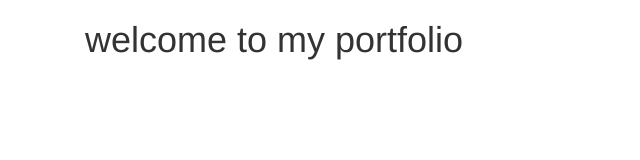
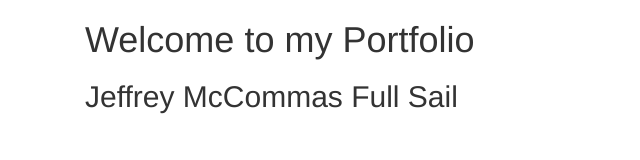
Before and after one commit to jeffmccommas/MDD, a plain HTML site: page index.html in a window 1280 px wide. Shown: the whole page, without its empty margins (0-640 px from the left). Drawn offline with Linux system fonts and the light colour scheme.

```diff
--- a/index.html
+++ b/index.html
@@ -8,7 +8,8 @@
 <body>
 <div class="container">
     <div class="col-lg-12">
-        <h1>welcome to my portfolio</h1>
+        <h1>Welcome to my Portfolio</h1>
+        <h2>Jeffrey McCommas Full Sail</h2>
 
     </div>
 </div>
```
